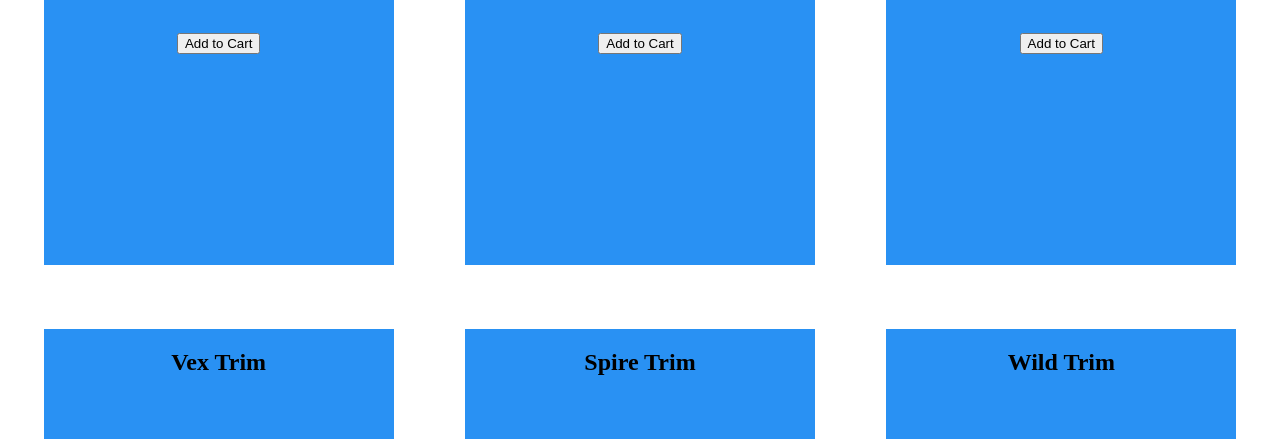
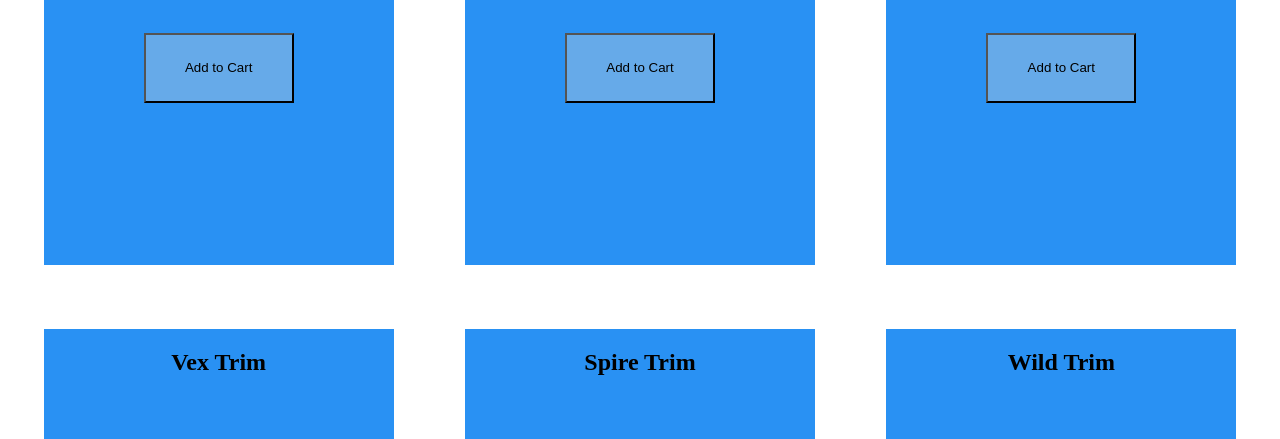
Before and after one commit to WilliamLi0430/e-commerce-project, a plain HTML site: page shopwebsite/htshop.html in a window 1280 px wide. Shown: the part 225-664 px from the top of the page. Drawn offline with Linux system fonts and the light colour scheme.

Commit message:
Update shopthing.css

```diff
--- a/shopwebsite/shopthing.css
+++ b/shopwebsite/shopthing.css
@@ -10,7 +10,14 @@
   flex-direction: row;
   flex-wrap: wrap;
   justify-content: space-around;
+
 }
 .container p {
   font-size: 3rem;
 }
+.container button {
+  background-color: rgb(102, 170, 233);
+  width: 150px;
+  height: 70px;
+  text-align: center;
+}
```
